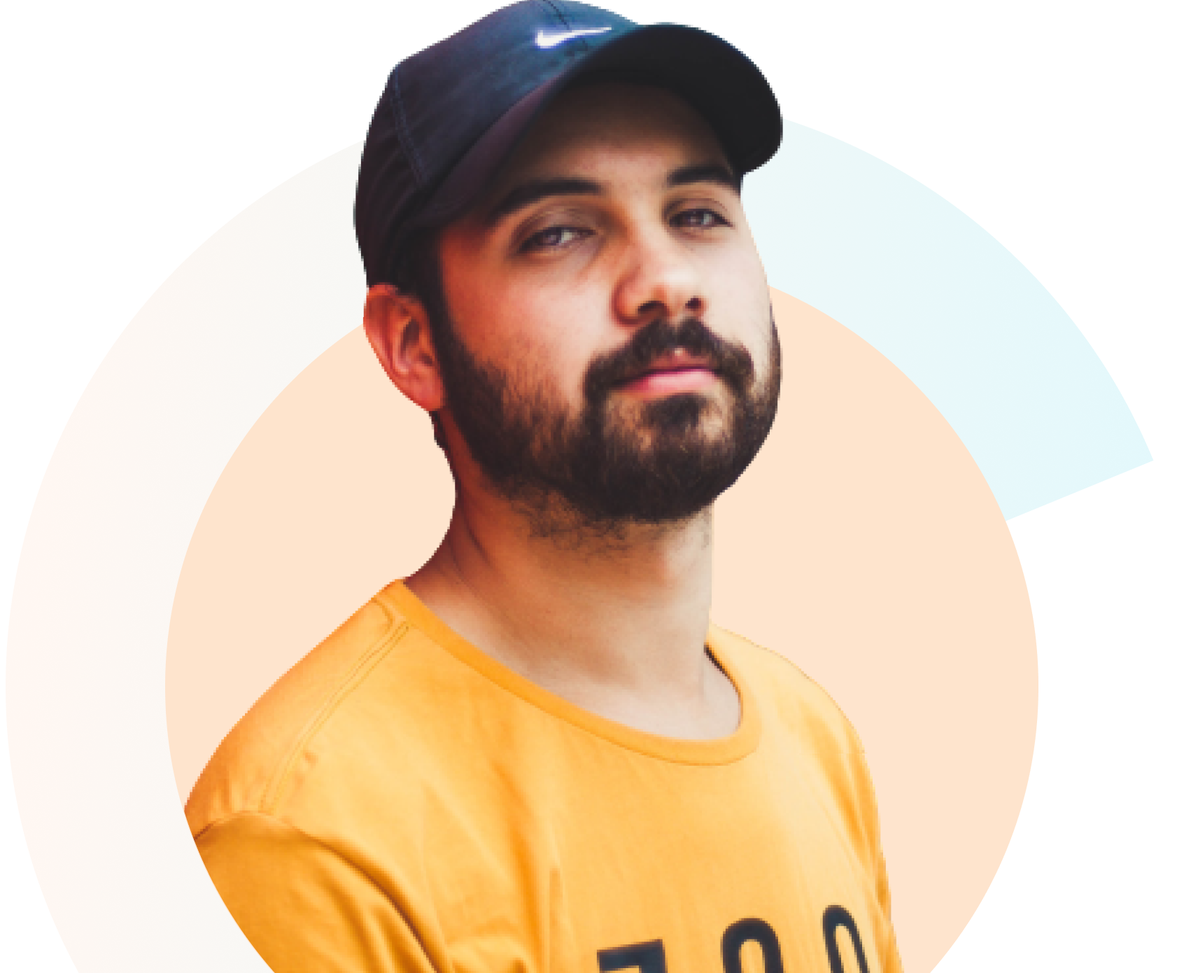
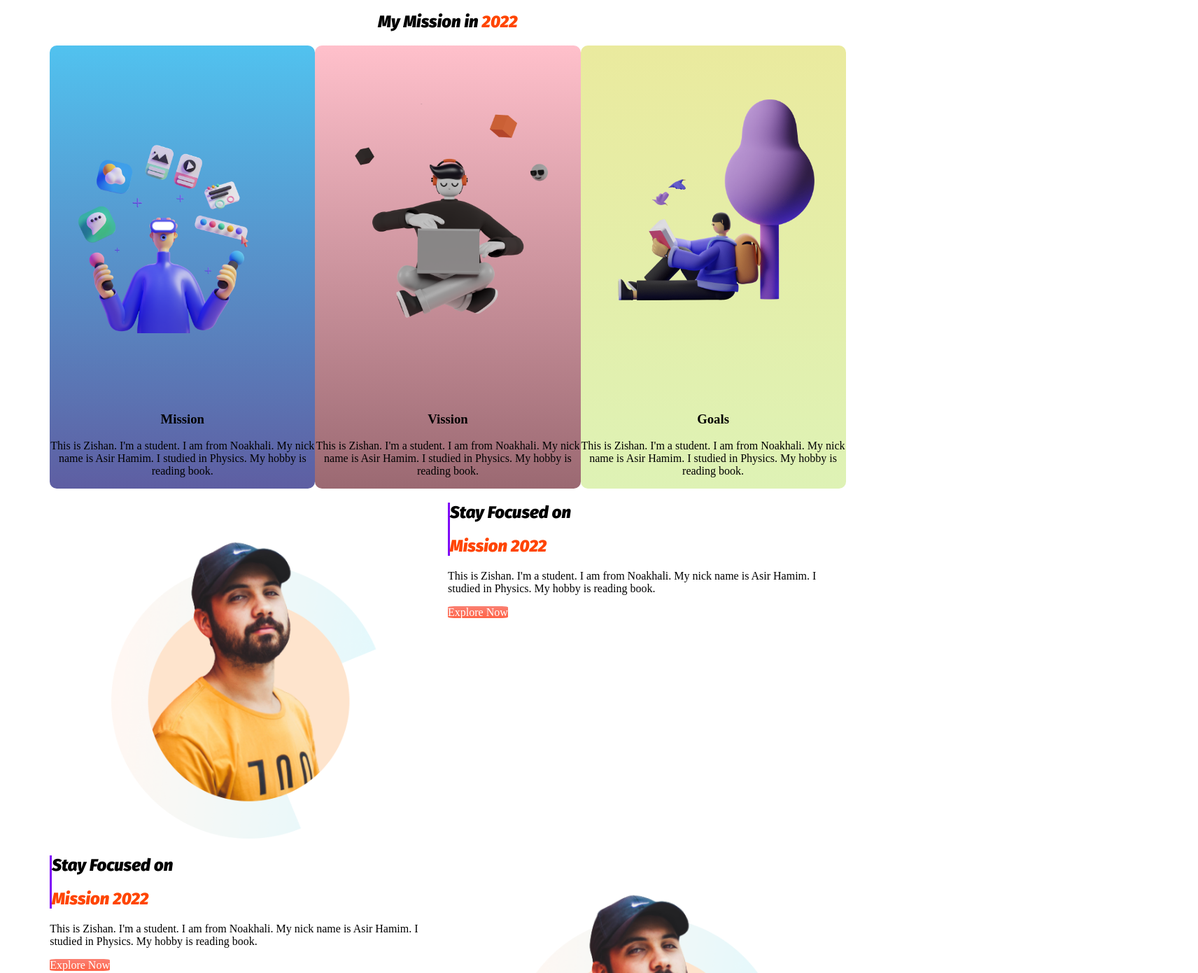
Before and after one commit to Zis20/mission-2022-main, a plain HTML site: page index.html in a window 1280 px wide. Shown: the part 515-1905 px from the top of the page at 70% size, 1712 px wide, since content can reach past the window. Drawn offline with Linux system fonts and the light colour scheme.

Commit message:
2nd-section-complete

```diff
--- a/index.html
+++ b/index.html
@@ -17,9 +17,8 @@
 </head>
 
 <body>
-    <section class="flex">
-        <div>
-            <div>
+    <section class="hero1">
+        <div class="half-width">
             <div class="margin-add">
                 <h1>Stay Focused on </h1>
                 <h1><span class="color-name">Mission 2022</span></h1>
@@ -31,12 +30,75 @@
 
             <a href="andaji.con" class="button-name"> Explore Now</a>
         </div>
+        <div class="half-width">
+            <img class="hero-img" src="images/person/person-0.png" alt="">
+        </div>
+    </section>
 
-            <div>
-                <img src="images/person/person-0.png" alt="">
+    <section>
+        <h1 class="headline">My Mission in <span class="color-name">2022</span></h1>
+        <div class="hero1">
+            <div class="same-width" id="bg-color1">
+                <img class="hero-img" src="images/illustrators/illustrator-1.png" alt="">
+                <h3>Mission</h3>
+                <p>This is Zishan. I'm a student. I am from Noakhali. My nick name is Asir Hamim. I studied in Physics.
+                    My
+                    hobby is reading book.</p>
+            </div>
+            <div class="same-width" id="bg-color2">
+                <img class="hero-img" src="images/illustrators/illustrator-2.png" alt="">
+                <h3>Vission</h3>
+                <p>This is Zishan. I'm a student. I am from Noakhali. My nick name is Asir Hamim. I studied in Physics.
+                    My
+                    hobby is reading book.</p>
+            </div>
+            <div class="same-width" id="bg-color3">
+                <img class="hero-img" src="images/illustrators/illustrator-3.png" alt="">
+                <h3>Goals</h3>
+                <p>This is Zishan. I'm a student. I am from Noakhali. My nick name is Asir Hamim. I studied in Physics.
+                    My
+                    hobby is reading book.</p>
             </div>
         </div>
     </section>
+    <section class="hero1">
+        <div class="half-width">
+            <img class="hero-img" src="images/person/person-0.png" alt="">
+        </div>
+        <div class="half-width">
+            <div class="margin-add">
+                <h1>Stay Focused on </h1>
+                <h1><span class="color-name">Mission 2022</span></h1>
+            </div>
+
+            <p>This is Zishan. I'm a student. I am from Noakhali. My nick name is Asir Hamim. I studied in Physics.
+                My
+                hobby is reading book.</p>
+
+            <a href="andaji.con" class="button-name"> Explore Now</a>
+        </div>
+    </section>
+    <section class="hero1">
+        <div class="half-width">
+            <div class="margin-add">
+                <h1>Stay Focused on </h1>
+                <h1><span class="color-name">Mission 2022</span></h1>
+            </div>
+
+            <p>This is Zishan. I'm a student. I am from Noakhali. My nick name is Asir Hamim. I studied in Physics.
+                My
+                hobby is reading book.</p>
+
+            <a href="andaji.con" class="button-name"> Explore Now</a>
+        </div>
+        <div class="half-width">
+            <img class="hero-img" src="images/person/person-0.png" alt="">
+        </div>
+    </section>
+    <footer class="footer">
+        <h3>hobby is reading book </h3>
+        <p>This is Zishan. I'm a student</p>
+    </footer>
 </body>
 
 </html>
--- a/style.css
+++ b/style.css
@@ -1,5 +1,7 @@
+
 h1{
     font-family: 'Fira Sans', sans-serif;
+
 }
 .color-name{
     color: orangered;
@@ -14,7 +16,56 @@ h1{
      border-left: rgb(127, 7, 247) solid;
 
  }
+ .headline{
+     text-align: center;
+ }
 
- .flex{
+ .hero1{
      display: flex;
+     padding: 0 5% 0 5%;
  }
+ .half-width {
+     width: 50%;
+ }
+ .hero-img{
+     width: 100%;
+     height: 500px;
+     object-fit: contain;
+ }
+ .same-width{
+     width: 33.33%;
+ }
+ .footer{
+     /* height: 200px; */
+     background-color: rebeccapurple;
+ }
+ .footer > h3 {
+     text-align: center;
+     font-weight: 900;
+     font-size: 25px;
+     padding-top: 80px;
+     margin-bottom: 25px;
+ }
+ .footer > p{
+     text-align: center;
+     padding-bottom: 80px;
+ }
+ #bg-color1{
+     background-image: linear-gradient(rgb(81, 194, 239), rgb(94, 94, 162));
+     border-radius: 10px;
+     text-align: center;
+   div {
+       padding-right: 5px;
+   }
+ }
+ #bg-color2{
+     background-image: linear-gradient(pink, rgb(155, 105, 114));
+     border-radius: 10px;
+     text-align: center;
+ }
+ #bg-color3{
+   background-image: linear-gradient(rgb(234, 234, 158), rgb(222, 242, 181));
+    border-radius: 10px;
+    text-align: center;
+
+ }
```
Lines whose indentation alone changed are shown as unchanged.
